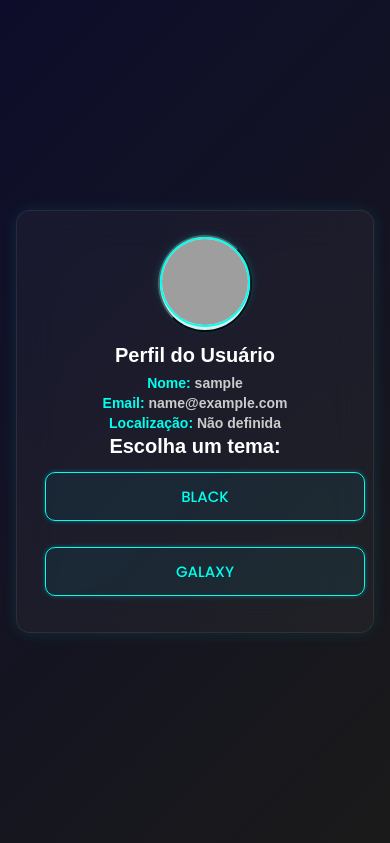
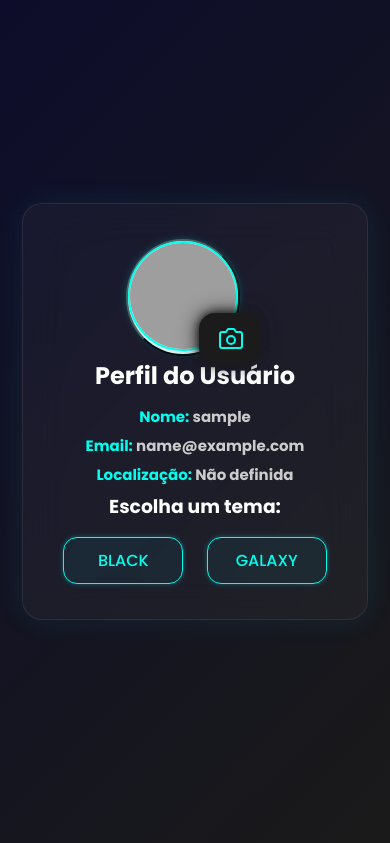
Before and after one commit to miguel02714/neurabot, a Flask app: page /perfil in a window 390 px wide. Shown: the part 1-844 px from the top of the page. Run offline with Flask 3, Linux system fonts and the light colour scheme; the visitor is signed in with stand-in values (Sample User, id 1); grey boxes are pictures that could not be loaded.

Commit message:
Add files via upload

```diff
--- a/main.py
+++ b/main.py
@@ -226,7 +226,7 @@ def login_view():
 
             login_user(user)
             session.pop("tema_atual", None)
-            return redirect(url_for("chat"))
+            return redirect(url_for("chat1"))
 
         return render_template("login.html")
     except Exception:
@@ -281,7 +281,7 @@ def registrar():
             db.session.commit()
             login_user(novo_usuario)
             session.pop("tema_atual", None)
-            return redirect(url_for("chat"))
+            return redirect(url_for("chat1"))
 
         return render_template("registrar.html")
     except Exception:
@@ -362,6 +362,8 @@ def logout():
     logout_user()
     session.pop('tema_atual', None)
     return redirect(url_for("login_view"))
+
+
 
 @app.route("/chat", methods=["GET", "POST"])
 @login_required
--- a/templates/perfil.html
+++ b/templates/perfil.html
@@ -14,154 +14,7 @@
     }
 
     body {
-  font-family: Arial, Helvetica, sans-serif;
-  font-weight: bold;
-  background: linear-gradient(135deg, #0d0d2b, #1a1a1a);
-  color: #fff;
-  min-height: 100vh;
-  display: flex;
-  justify-content: center;
-  align-items: center;
-  padding: 20px;
-}
-
-.profile-card {
-  background: rgba(255, 255, 255, 0.04);
-  backdrop-filter: blur(20px);
-  -webkit-backdrop-filter: blur(20px);
-  border-radius: 20px;
-  border: 1px solid rgba(255, 255, 255, 0.08);
-  box-shadow: 0 0 30px rgba(0, 255, 255, 0.08);
-  padding: 35px 30px;
-  max-width: 380px;
-  width: 100%;
-  text-align: center;
-  animation: fadeIn 0.8s ease-in-out;
-}
-
-/* container da imagem e botão da câmera */
-.profile-img-container {
-  display: flex;
-  align-items: center;
-  justify-content: center;
-  gap: 12px;
-  margin-bottom: 20px;
-}
-
-.profile-img {
-  width: 110px;
-  height: 110px;
-  border-radius: 50%;
-  object-fit: cover;
-  border: 2px solid #00ffee;
-  box-shadow: 0 0 10px rgba(0, 255, 255, 0.3);
-  transition: transform 0.3s ease;
-}
-
-.profile-img:hover {
-  transform: scale(1.05);
-}
-
-/* botão futurista com ícone de câmera */
-.irpagina {
-  background-color: rgba(0, 255, 255, 0.05);
-  border: 1px solid #00ffee;
-  color: #00ffee;
-  font-family: 'Poppins', sans-serif;
-  font-weight: 500;
-  cursor: pointer;
-  padding: 12px;
-  font-size: 20px;
-  border-radius: 50%;
-  transition: all 0.25s ease;
-  box-shadow: 0 0 5px rgba(0, 255, 255, 0.3);
-  display: flex;
-  align-items: center;
-  justify-content: center;
-  height: 48px;
-  width: 48px;
-}
-
-.irpagina:hover {
-  background-color: rgba(0, 255, 255, 0.12);
-  border-color: #00ccff;
-  box-shadow: 0 0 12px rgba(0, 255, 255, 0.6);
-}
-
-.profile-card h2 {
-  font-size: 24px;
-  font-weight: 600;
-  margin-bottom: 12px;
-  color: #ffffff;
-}
-
-.profile-card p {
-  font-size: 15px;
-  margin: 6px 0;
-  color: #ccc;
-}
-
-.profile-card strong {
-  color: #00ffee;
-}
-
-/* Botões clean e futuristas */
-.edit-btn {
-  background-color: rgba(0, 255, 255, 0.05);
-  border: 1px solid #00ffee;
-  color: #00ffee;
-  font-family: 'Poppins', sans-serif;
-  font-weight: 500;
-  cursor: pointer;
-  padding: 10px 16px;
-  font-size: 16px;
-  border-radius: 14px;
-  margin-top: 16px;
-  min-width: 120px;
-  width: auto;
-  transition: all 0.25s ease;
-  box-shadow: 0 0 5px rgba(0, 255, 255, 0.3);
-}
-
-.edit-btn:hover {
-  background-color: rgba(0, 255, 255, 0.12);
-  border-color: #00ccff;
-  box-shadow: 0 0 12px rgba(0, 255, 255, 0.6);
-}
-
-form {
-  display: inline-block;
-  margin: 0 10px;
-}
-
-option {
-  background-color: #1b1b1b;
-  color: #fff;
-}
-
-@keyframes fadeIn {
-  from {
-    opacity: 0;
-    transform: translateY(40px);
-  }
-  to {
-    opacity: 1;
-    transform: translateY(0);
-  }
-}
-
-h3 {
-  font-family: Arial, Helvetica, sans-serif;
-  font-weight: bold;
-  font-size: 20px;
-}
-.botaoimagem{
-    border-radius: 50%;
-  }
-
-/* ======= ESTILOS PARA CELULARES ======= */
-body {
-  font-family: Arial, Helvetica, sans-serif;
+      font-family: 'Poppins', Arial, Helvetica, sans-serif;
       font-weight: bold;
       background: linear-gradient(135deg, #0d0d2b, #1a1a1a);
       color: #fff;
@@ -187,11 +40,13 @@ body {
     }
 
     .profile-img-container {
+      position: relative;
       display: flex;
       align-items: center;
       justify-content: center;
       gap: 12px;
       margin-bottom: 20px;
+      z-index: 0;
     }
 
     .profile-img {
@@ -202,6 +57,7 @@ body {
       border: 2px solid #00ffee;
       box-shadow: 0 0 10px rgba(0, 255, 255, 0.3);
       transition: transform 0.3s ease;
+      z-index: 0;
     }
 
     .profile-img:hover {
@@ -272,15 +128,54 @@ body {
       border-color: #00ccff;
       box-shadow: 0 0 12px rgba(0, 255, 255, 0.6);
     }
-
+       .botaoimagem{
+        border-radius: 50%;
+      }
     form {
       display: inline-block;
       margin: 0 10px;
     }
 
-option {
-  background-color: #1b1b1b;
-  color: #fff;
+    .tudo {
+      gap: 10px;
+      margin-bottom: 20px;
+    }
+
+    .testedebotao {
+      position: absolute;
+      top: 30%;
+      left: 60%;
+      transform: translate(-50%, -30%);
+      width: 60px;
+      height: 50px;
+      background: #1b1b1b;
+      border: 2px solid #1b1b1b;
+      color: #1b1b1b;
+      padding: 12px 18px;
+      font-size: 16px;
+      font-weight: 300;
+      border-radius: 16px;
+      cursor: pointer;
+      box-shadow:
+        0 0 8px #1b1b1b,
+        0 0 20px #1b1b1b;
+      transition:
+        background-color 0.3s ease,
+        box-shadow 0.3s ease,
+        transform 0.2s ease;
+      user-select: none;
+      font-family: 'Poppins', sans-serif;
+      text-transform: uppercase;
+      letter-spacing: 1.2px;
+    }
+
+    .testedebotao:hover {
+      background: #1b1b1b;
+      box-shadow:
+        0 0 15px #1b1b1b,
+        0 0 40px #1b1b1b,
+        0 0 8px #1b1b1b;
+
     }
 
     @keyframes fadeIn {
@@ -292,91 +187,34 @@ option {
         opacity: 1;
         transform: translateY(0);
       }
+
     }
+  </style>
 
-h3 {
-  font-family: Arial, Helvetica, sans-serif;
-  font-weight: bold;
-  font-size: 20px;
-}
-
-.botaoimagem {
-  border-radius: 50%;
-}
-
-/* ======= MEDIA QUERY PARA CELULARES ======= */
-@media (max-width: 500px) {
-  body {
-    padding: 16px;
-    align-items: center;
-  }
-
-  .profile-card {
-    padding: 24px 18px;
-    max-width: 100%;
-    width: 100%;
-    border-radius: 14px;
-    box-shadow: 0 0 15px rgba(0, 255, 255, 0.1);
-  }
-
-  .profile-img-container {
-    flex-direction: column;
-    align-items: center;
-    justify-content: center;
-    gap: 12px;
-    margin-bottom: 20px;
-  }
-
-  .profile-img {
-    width: 90px;
-    height: 90px;
-    margin-bottom: 0;
-  }
-
-  .irpagina {
-    width: 48px;
-    height: 48px;
-    border-radius: 50%;
-    font-size: 20px;
-  }
-
-  .profile-card h2 {
-    font-size: 20px;
-    margin-bottom: 8px;
-  }
-
-  .profile-card p {
-    font-size: 14px;
-    margin: 4px 0;
-  }
-
-  .edit-btn {
-    width: 100%;
-    padding: 12px;
-    font-size: 15px;
-    margin-top: 14px;
-    border-radius: 10px;
-  }
-
-  form {
-    width: 100%;
-    margin-bottom: 12px;
-    display: block;
-  }
-}
-
-
-
-</style>
 
 </head>
 
 <body>
+  <div class="tudo">
+<div>
 
   <div class="profile-card">
+    <div class="fotos">
+
+    <button class="botaoimagem" type="submit"><img  src="{{ foto }}" alt="Foto de perfil" class="profile-img" /></button>
+
+
     <form action="/trocarfoto1">
-    <button class="botaoimagem" type="submit"><img  src="{{ foto }}" alt="Foto de perfil" class="profile-img" /></button>
+    <button class="testedebotao" aria-label="Câmera">
+  <svg xmlns="http://www.w3.org/2000/svg" width="24" height="24" fill="none" stroke="#00ffee" stroke-width="2" stroke-linecap="round" stroke-linejoin="round" class="feather feather-camera">
+    <path d="M23 19a2 2 0 0 1-2 2H3a2 2 0 0 1-2-2V7a2 2 0 0 1 2-2h4l2-3h6l2 3h4a2 2 0 0 1 2 2z"></path>
+    <circle cx="12" cy="13" r="4"></circle>
+  </svg>
+</button>
 </form>
+</div>
+
+
 
     <h2>Perfil do Usuário</h2>
     <p><strong>Nome:</strong> {{ nome_usuario }}</p>
@@ -393,7 +231,7 @@ h3 {
 </form>
 
 
-
+</div>
 
 </body>
 </html>
```
Also changed, not shown: templates/chat1.html (+50 -65 lines). Lines whose indentation alone changed are shown as unchanged.
